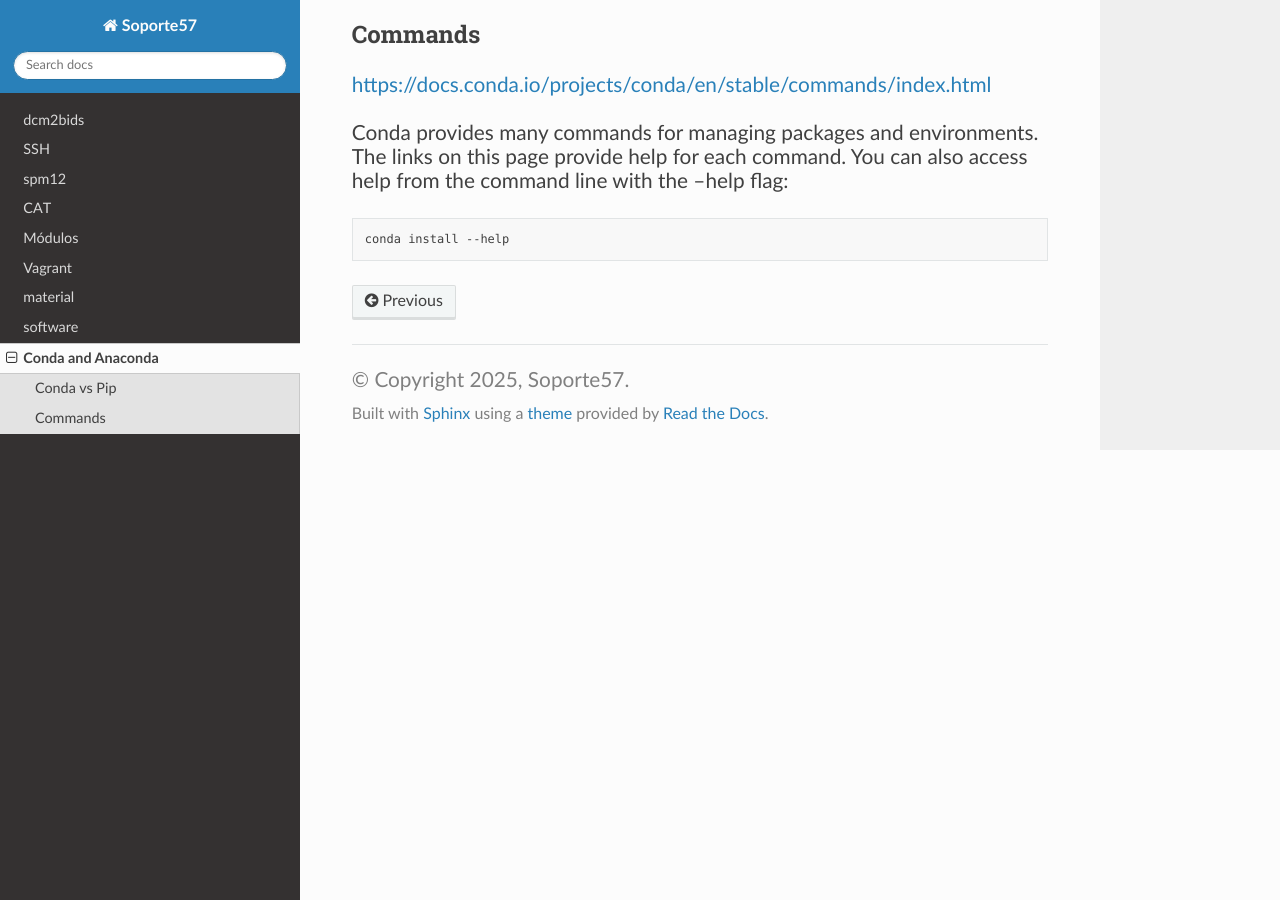
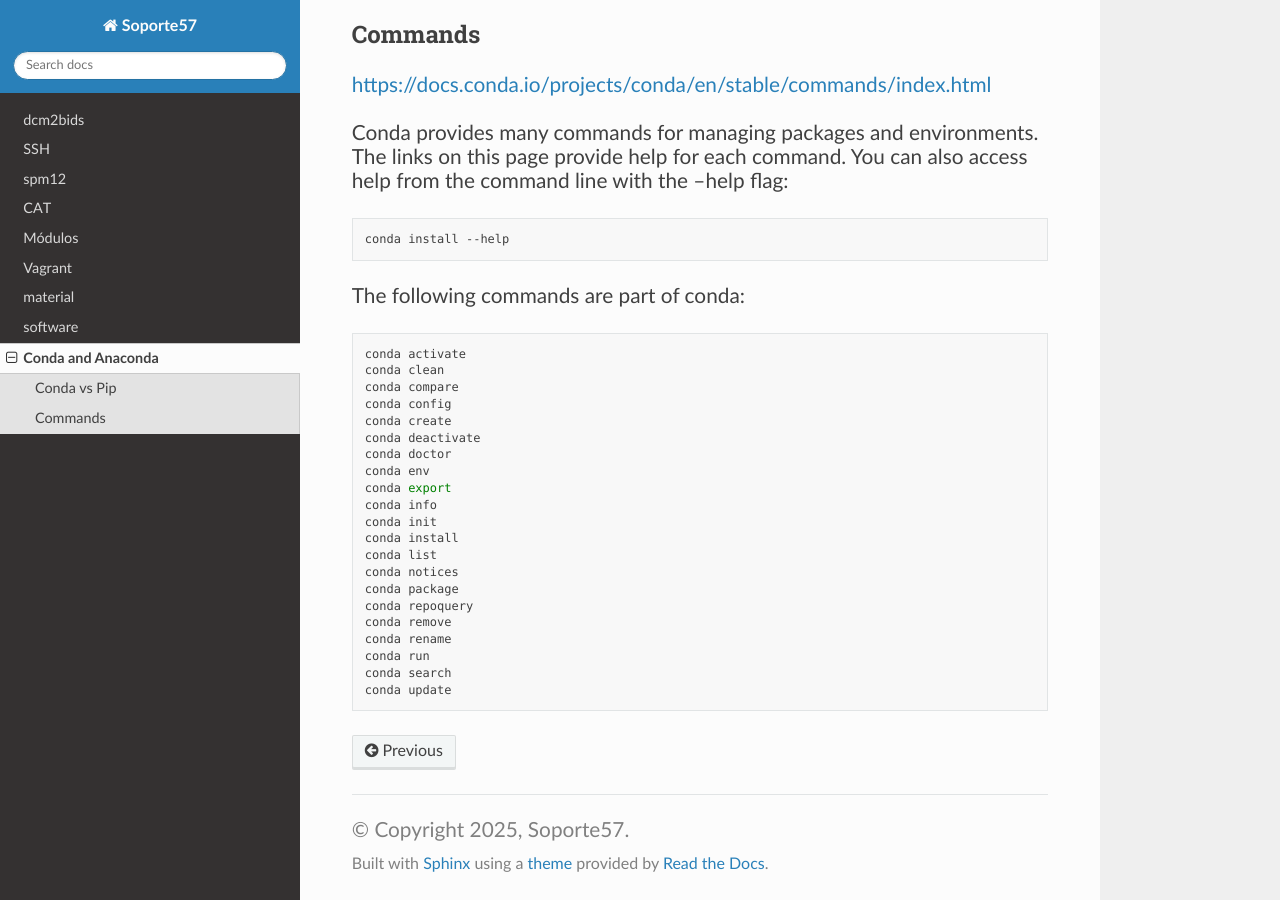
Before and after one commit to matecom57/santosg57-soporte, a Sphinx documentation site: the page built from docs/source/conda/conda.rst, in a window 1280 px wide and 900 px high, scrolled down 582 px. Built offline with Sphinx 7.4.7 and the Read the Docs theme 3.1.0, drawn with Linux system fonts in a browser that asks for light colours.

Commit message:
Test comité

```diff
--- a/docs/source/conda/conda.rst
+++ b/docs/source/conda/conda.rst
@@ -27,3 +27,29 @@ can also access help from the command line with the --help flag:
 .. code:: Bash
 
    conda install --help
+
+The following commands are part of conda:
+
+.. code:: Bash
+
+   conda activate
+   conda clean
+   conda compare
+   conda config
+   conda create
+   conda deactivate
+   conda doctor
+   conda env
+   conda export
+   conda info
+   conda init
+   conda install
+   conda list
+   conda notices
+   conda package
+   conda repoquery
+   conda remove
+   conda rename
+   conda run
+   conda search
+   conda update
```
